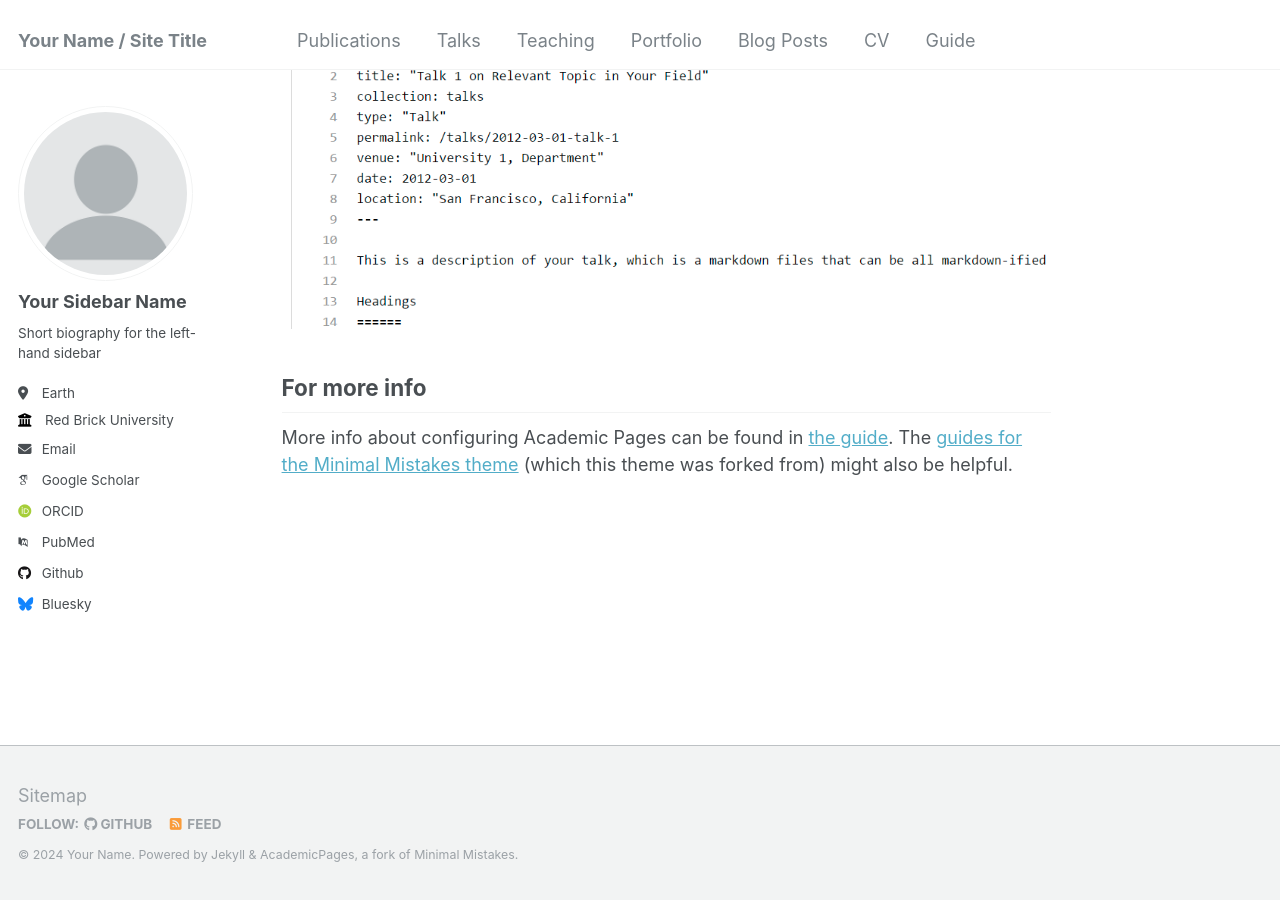
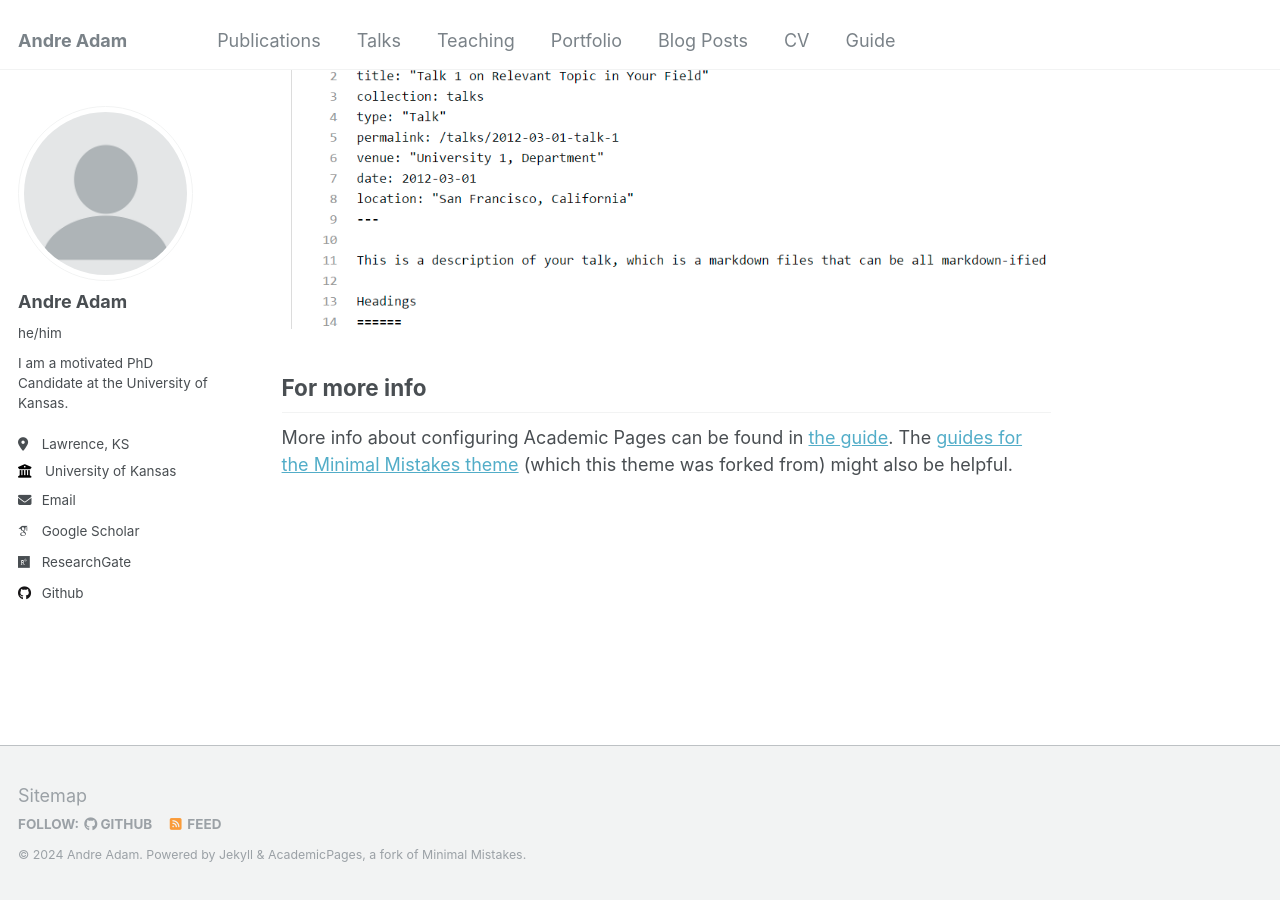
Before and after one commit to adama-wzr/adama-wzr.github.io, a Jekyll site: the page built from _pages/about.md, in a window 1280 px wide and 900 px high, scrolled down 2660 px. Built offline with Jekyll 4.4.1, drawn with Linux system fonts in a browser that asks for light colours; some web fonts are replaced.

Commit message:
Update _config.yml

```diff
--- a/_config.yml
+++ b/_config.yml
@@ -8,13 +8,13 @@
 
 # Basic Site Settings
 locale                   : "en-US"
-title                    : "Your Name / Site Title"
+title                    : "Andre Adam"
 title_separator          : "-"
-name                     : &name "Your Name"
+name                     : &name "Andre Adam"
 description              : &description "personal description"
-url                      : https://academicpages.github.io # the base hostname & protocol for your site e.g. "https://mmistakes.github.io"
+url                      : https://adama-wzr.github.io # the base hostname & protocol for your site e.g. "https://mmistakes.github.io"
 baseurl                  : "" # the subpath of your site, e.g. "/blog"
-repository               : "academicpages/academicpages.github.io"
+repository               : "adama-wzr/adama-wzr.github.io"
 
 # Site Author - The following control what appear as part of the author content on the side bar.
 #               If a field is blank the icon and link will not appear, otherwise it will be shown.
@@ -22,33 +22,33 @@ repository               : "academicpages/academicpages.github.io"
 author:
   # Biographic information
   avatar           : "profile.png"
-  name             : "Your Sidebar Name"
-  pronouns         : # example: "she/her"
-  bio              : "Short biography for the left-hand sidebar"
-  location         : "Earth"
-  employer         : "Red Brick University"
+  name             : "Andre Adam"
+  pronouns         : "he/him"
+  bio              : "I am a motivated PhD Candidate at the University of Kansas."
+  location         : "Lawrence, KS"
+  employer         : "University of Kansas"
   uri              : # URL
-  email            : "none@example.org"
+  email            : "adama@ku.edu"
 
   # Academic websites
   arxiv            : # URL - Update with the correct link to your profile
-  googlescholar    : "https://scholar.google.com/citations?user=PS_CX0AAAAAJ"
+  googlescholar    : "https://scholar.google.com/citations?user=aP_rDkMAAAAJ&hl=en&oi=ao"
   impactstory      : # URL
-  orcid            : "http://orcid.org/yourorcidurl"
+  orcid            : #"http://orcid.org/yourorcidurl"
   semantic         : # URL
-  pubmed           : "https://www.ncbi.nlm.nih.gov/pubmed/?term=john+snow"
-  researchgate     : # URL
+  pubmed           : #"https://www.ncbi.nlm.nih.gov/pubmed/?term=john+snow"
+  researchgate     : "https://www.researchgate.net/profile/Andre-Adam-2"
 
   # Repositories and software development
   bitbucket        : # Username - Update with your username on the site
   codepen          : # Username
   dribbble         : # Username
-  github           : "academicpages"
+  github           : "adama-wzr"
   kaggle           : # Username
   stackoverflow    : # User number or user number and name (i.e., use "1" or "1/jeff-atwood")
 
   # Social media
-  bluesky          : "bsky.app" # Replace this with you Bluesky username
+  bluesky          : #"bsky.app" # Replace this with you Bluesky username
   facebook         : # Username
   flickr           : # Username
   foursquare       : # Username
@@ -98,7 +98,7 @@ comments:
   facebook:
     appid                :
     num_posts            : # 5 (default)
-    colorscheme          : # "light" (default), "dark"
+    colorscheme          : "dark" # "light" (default), "dark"
 staticman:
   allowedFields          : ['name', 'email', 'url', 'message']
   branch                 : "gh-pages" # "master", "gh-pages"
```
